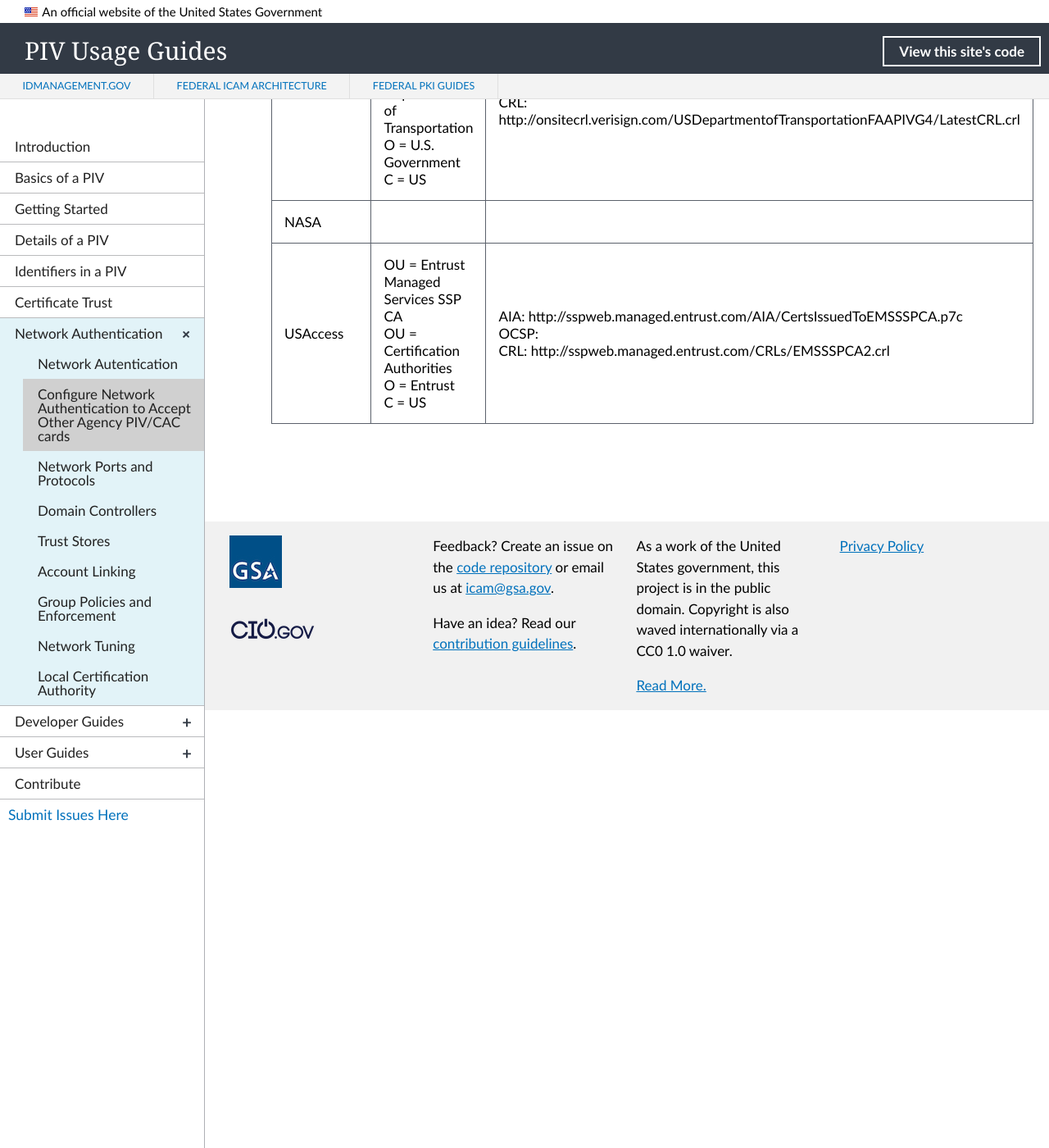
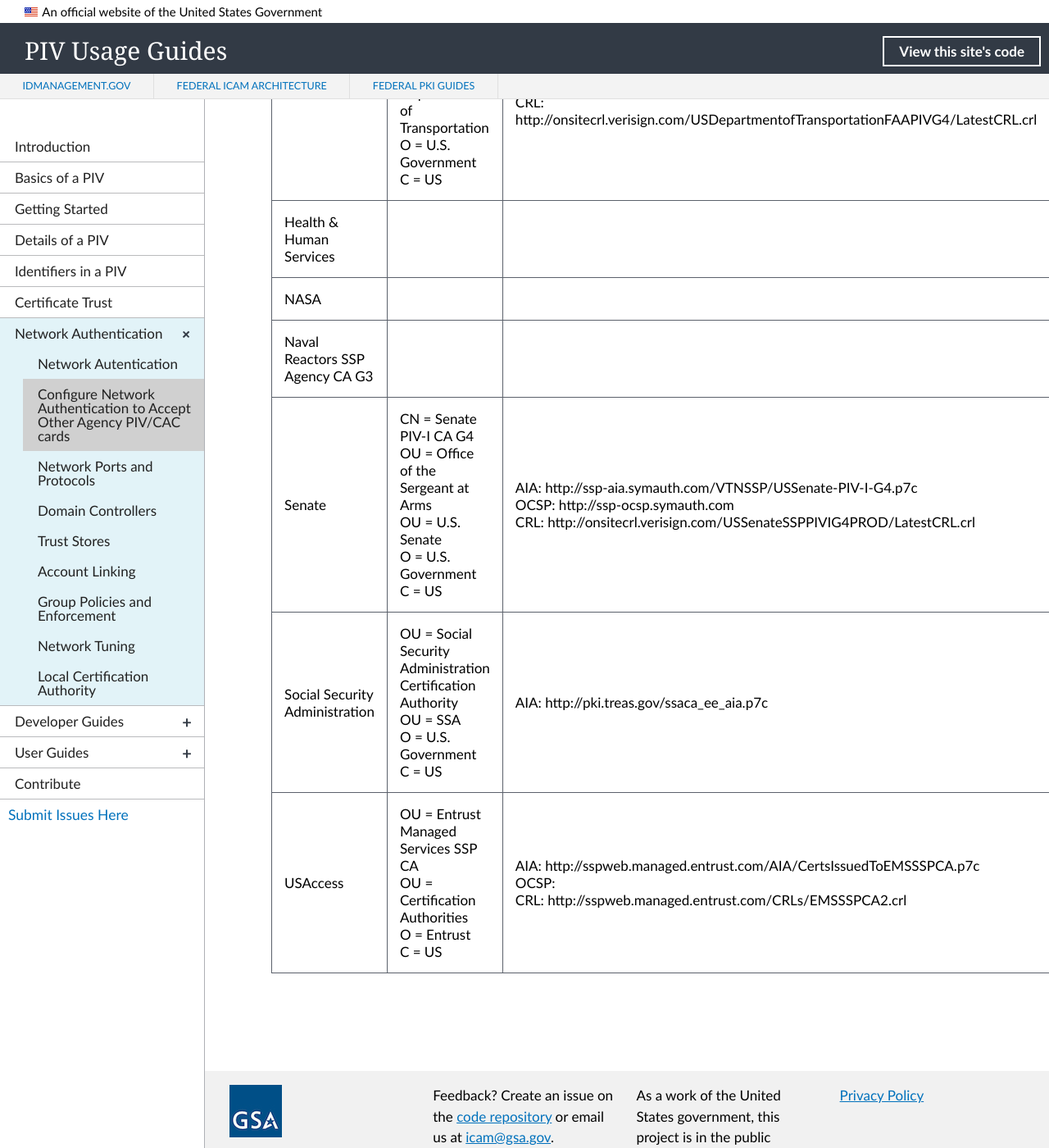
Before and after one commit to GSA/piv-guides, a Jekyll site: the page built from _networkconfig/11-all-agency-piv.md, in a window 1280 px wide and 1400 px high, scrolled down 2421 px. Shown: the whole window at 82% size. Built offline with Jekyll 4.4.1, drawn with Linux system fonts in a browser that asks for light colours; nearby versions of some CDN libraries.

Commit message:
Update 11-all-agency-piv.md

```diff
--- a/_networkconfig/11-all-agency-piv.md
+++ b/_networkconfig/11-all-agency-piv.md
@@ -41,6 +41,10 @@
 |Department of State|CN = U.S. Department of State PIV CA<br/>CN = AIA<br/>CN = Public Key Services<br/>CN = Services<br/>CN = Configuration<br/>DC = state<br/>DC = sbu<br/>|AIA: http://crls.pki.state.gov/AIA/CertsIssuedToDoSPIVCA.p7c<br/><br/>OCSP: http://ocsp.pki.state.gov/OCSP/DoSOCSPResponder<br/><br/>CRL: http://crls.pki.state.gov/crls/DoSADPKIPIVCA.crl|
 |Entrust Federal SSP|Entrust Federal SSP||
 |Executive Office of the President|CN = Executive Office of the President CA-B8<br/>OU = PKI<br/>OU = Services<br/>DC = ssp<br/>DC = eop<br/>DC = gov<br/>|AIA: http://aia1.ssp-strong-id.net/CA/EOP-SSP-CA-B8.p7c<br/>http://keys.eop.gov/ca/eopcaB8.p7c<br/>http://strong-auth.eop.gov/ca/EOP-SSP-CA-B8.p7c<br/><br/>OCSP:http://ocsp1.ssp-strong-id.net/EOP-SSP-CA-B8/<br/><br/>http://strong-auth.eop.gov/OCSP/<br/><br/>CRL: URL=http://cdp1.ssp-strong-id.net/CDP/EOP-SSP-CA-B8.crl<br/>URL=http://keys.eop.gov/eopcab8.crl<br/>URL=http://strong-auth.eop.gov/CRL/EOP-SSP-CA-B8.crl<br/>|
-|FAA|CN = U.S. Department of Transportation Agency CA G4<br/>OU = U.S. Department of Transportation<br/>O = U.S. Government<br/>C = US|AIA:  http://ssp-aia.symauth.com/SSP/DoT_Agency_G4.p7c<br/>OCSP:  http://ssp-ocsp.symauth.com<br/><br/>CRL:  http://onsitecrl.verisign.com/USDepartmentofTransportationFAAPIVG4/LatestCRL.crl|
+|FAA|CN = U.S. Department of Transportation Agency CA G4<br/>OU = U.S. Department of Transportation<br/>O = U.S. Government<br/>C = US|AIA:  http://ssp-aia.symauth.com/SSP/DoT_Agency_G4.p7c<br/>OCSP:  http://ssp-ocsp.symauth.com<br/><br/>CRL: http://onsitecrl.verisign.com/USDepartmentofTransportationFAAPIVG4/LatestCRL.crl|
+|Health & Human Services|||
 |NASA|||
+|Naval Reactors SSP Agency CA G3|||
+|Senate|CN = Senate PIV-I CA G4<br/>OU = Office of the Sergeant at Arms<br/>OU = U.S. Senate<br/>O = U.S. Government<br/>C = US|AIA: http://ssp-aia.symauth.com/VTNSSP/USSenate-PIV-I-G4.p7c<br/>OCSP: http://ssp-ocsp.symauth.com<br/>CRL: http://onsitecrl.verisign.com/USSenateSSPPIVIG4PROD/LatestCRL.crl|
+|Social Security Administration|OU = Social Security Administration Certification Authority<br/>OU = SSA<br/>O = U.S. Government<br/>C = US|AIA: http://pki.treas.gov/ssaca_ee_aia.p7c|
 |USAccess|OU = Entrust Managed Services SSP CA <br>OU = Certification Authorities<br> O = Entrust<br> C = US | AIA: http://sspweb.managed.entrust.com/AIA/CertsIssuedToEMSSSPCA.p7c<br> OCSP:<br>  CRL: http://sspweb.managed.entrust.com/CRLs/EMSSSPCA2.crl |
```
